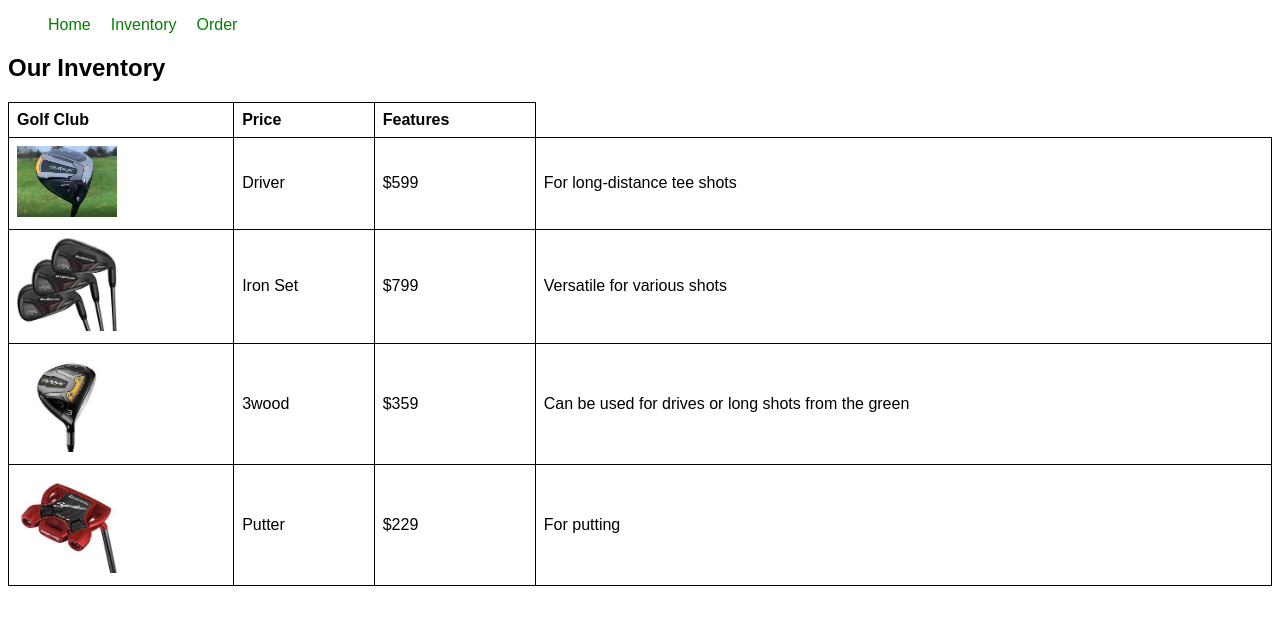
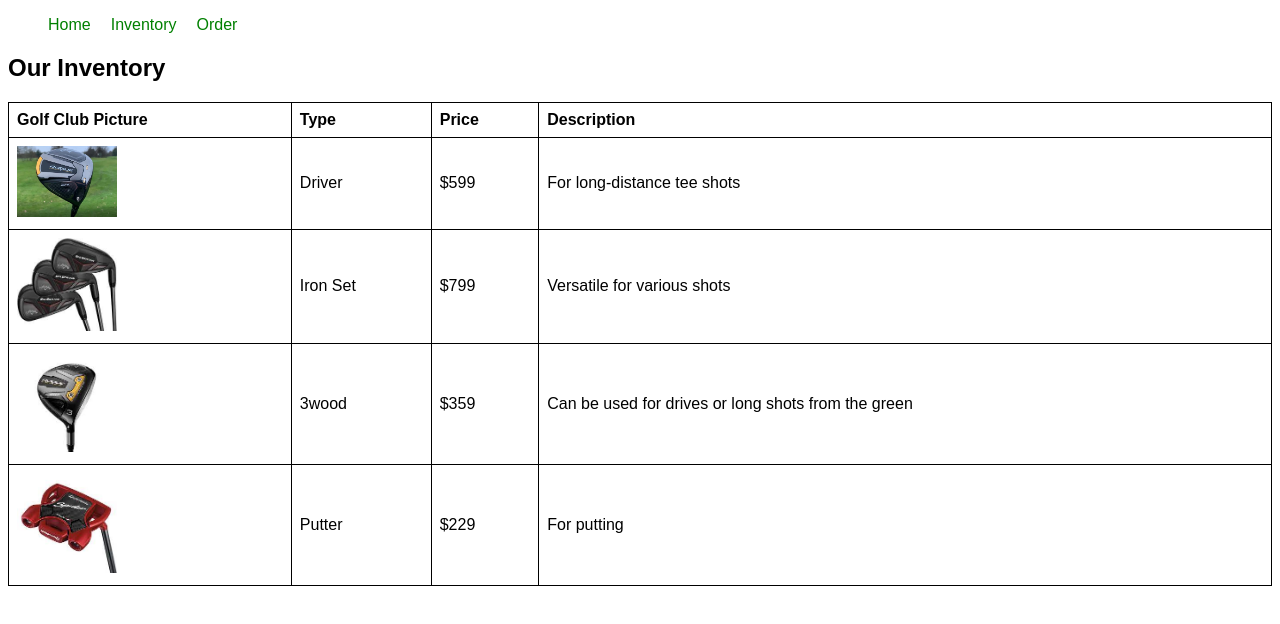
Before and after one commit to s00947217/Manbir-Kheira-Golf-Shop, a plain HTML site: page inventory.html in a window 1280 px wide. Drawn offline with Linux system fonts and the light colour scheme.

Commit message:
Update inventory.html

```diff
--- a/inventory.html
+++ b/inventory.html
@@ -25,9 +25,10 @@
 <h2>Our Inventory</h2>
 <table>
     <tr>
-        <th>Golf Club</th>
+        <th>Golf Club Picture</th>
+        <th>Type</th>
         <th>Price</th>
-        <th>Features</th>
+        <th>Description</th>
     </tr>
     <tr>
         <td><img src="roguemax.jpg" alt="Driver" class="product-image"></td> <!-- Image for Driver -->
```
